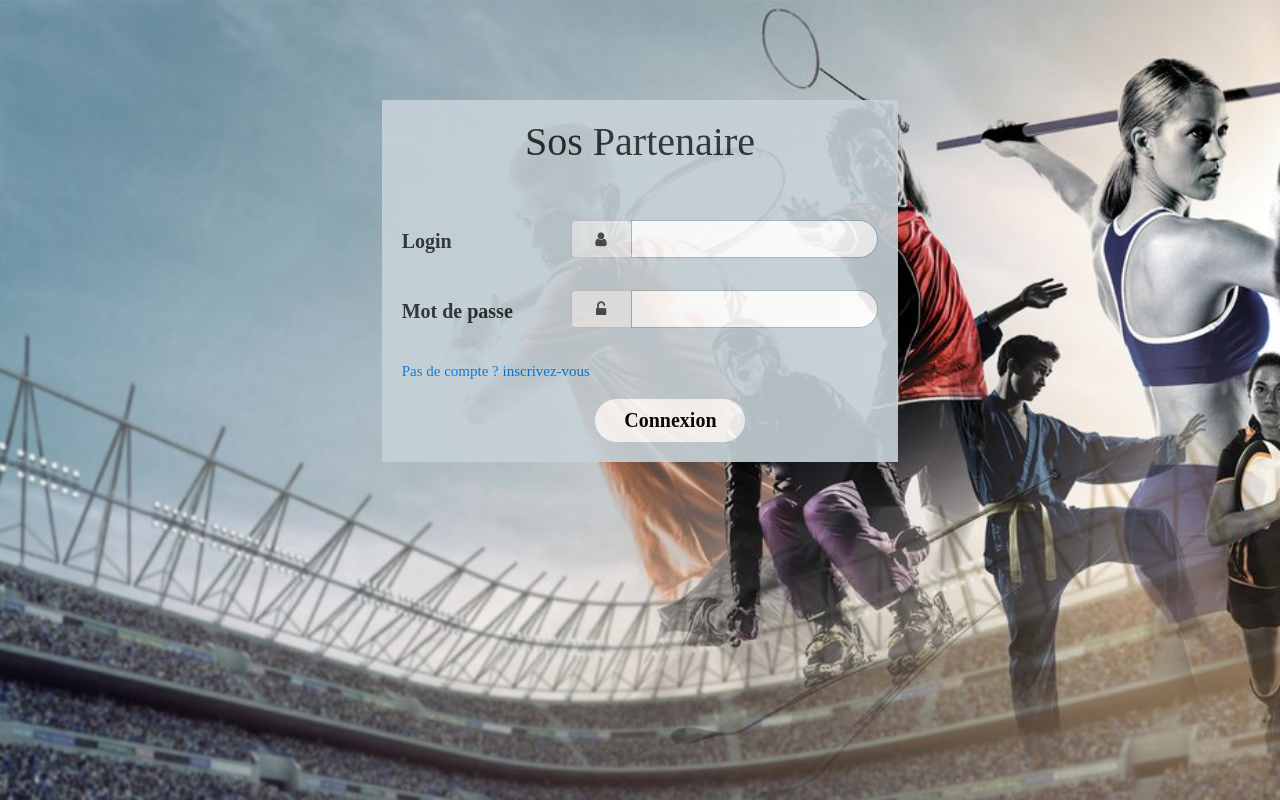
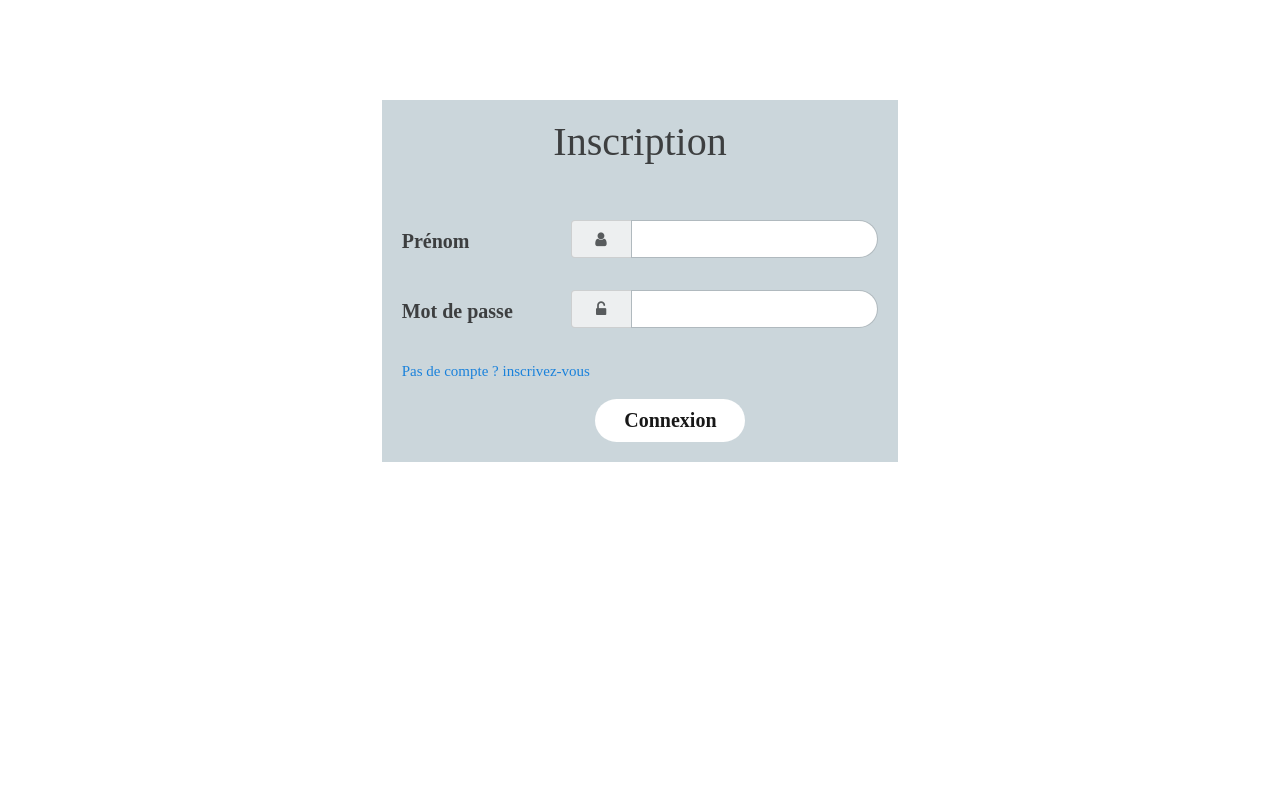
Before and after one commit to clmb93/ng4-sospartenaire, an Angular app in the folder ng-application/: page /accueil in a window 1280 px wide. Built offline with nearby package versions, Linux system fonts and the light colour scheme; a web font is replaced by a local one.

Commit message:
debut de dev de la partie inscription'

```diff
--- a/ng-application/src/app/connexion/connexion.component.css
+++ b/ng-application/src/app/connexion/connexion.component.css
@@ -1,6 +1,8 @@
 .connexion{
 
+position: absolute;
   min-width: 600px;
+  width: 100%;
   min-height: 200px;
   padding: 20px;
   padding-top: 100px;
@@ -8,10 +10,36 @@
   background: url('../../assets/img/bg-connexion.jpg') no-repeat 0px 0px;
   background-size: cover;
   background-position: center;
+  display: none;
+}
+
+.inscription{
+
+  min-width: 600px;
+  width: 100%;
+  min-height: 200px;
+  padding: 20px;
+  padding-top: 100px;
+  z-index: 0;
+
 }
 
 
 .formulaire{
+  opacity: 0.9;
+  background-color: #C6D2D8;
+  padding: 20px;
+}
+
+.formulaire_inscription{
+  overflow-y: auto;
+  opacity: 0.9;
+  background-color: #C6D2D8;
+  padding: 20px;
+}
+
+
+.formulaire_inscription{
 
   opacity: 0.9;
   background-color: #C6D2D8;
@@ -64,10 +92,10 @@ label{
 
 @media (max-width:1200px) {
 
-  .connexion{
+  .connexion,.inscription{
 
     width: 100%;
-    min-height: 450px;
+    min-height: 500px;
     padding: 20px;
     padding-top: 100px;
     z-index: 0;
@@ -81,7 +109,7 @@ label{
 
 @media (max-height:600px) {
 
-  .connexion{
+  .connexion,.inscription{
 
     padding-top: 10px;
 
@@ -92,7 +120,7 @@ label{
 
 @media (max-height:400px) {
 
-  .connexion{
+  .connexion,.inscription{
 
     background: #C6D2D8;
 
--- a/ng-application/src/app/connexion/connexion.component.html
+++ b/ng-application/src/app/connexion/connexion.component.html
@@ -1,3 +1,4 @@
+<!--Partie Connexion -->
 <div class="connexion" align="center" [ngStyle]="{'height.px':heightWindows}">
   <div class="container col-lg-5 formulaire">
     <h1>Sos Partenaire</h1>
@@ -25,7 +26,7 @@
       <p class="col-12 col-form-label" align="left" style="color:red;">{{mdpInfo}}</p>
     </div>
     <div class="form-group row">
-      <a routerLink="" class="link">Pas de compte ? inscrivez-vous </a>
+      <a routerLink="" (click)="RedirectToInscription()" class="link">Pas de compte ? inscrivez-vous </a>
     </div>
     <div *ngIf="connexionEncour"class="form-group row connectionAttempt">
       <img src="../../assets/img/loader.gif" style="width:20px;height:20px;"><p style="margin-left:10px;">{{infoConnexion}}</p>
@@ -35,3 +36,40 @@
     </div>
   </div>
 </div>
+<!--Partie Connexion -->
+<div class="inscription" align="center" [ngStyle]="{'height.px':heightWindows}">
+  <div class="container col-lg-5 formulaire_inscription">
+    <h1>Inscription</h1>
+    <br><br>
+    <div class="form-group row">
+      <label class="col-4 col-form-label" align="left">Prénom</label>
+      <div class="col-lg-8">
+        <div class="input-group">
+          <span *ngIf="logVerif == true" class="input-group-addon"><i class="fa fa-user" style="width:35px;"></i></span> <!-- Si le log n'est pas vide -->
+          <span *ngIf="logVerif == false" class="input-group-addon"><i class="fa fa-exclamation-triangle" style="color:red;width:35px;"></i></span>  <!-- Si le log n'est pas vide -->
+          <input  [(ngModel)] = "connexionAttempt.log"  [ngClass]="{'invalid': logVerif==false}" class="form-control" type="text"  (blur)="verifLog()">
+        </div>
+      </div>
+      <p class="col-12 col-form-label" align="left" style="color:red;">{{logInfo}}</p>
+    </div>
+    <div class="form-group row">
+      <label class="col-4 col-form-label" align="left">Mot de passe</label>
+      <div class="col-lg-8">
+        <div class="input-group">
+          <span *ngIf="passwordVerif == true" class="input-group-addon"><i class="fa fa-unlock-alt" style="width:35px;"></i></span> <!-- Si le mot de passe n'est pas vide -->
+          <span *ngIf="passwordVerif == false" class="input-group-addon"><i class="fa fa-exclamation-triangle" style="color:red;width:35px;"></i></span>  <!-- Si le mot de passe n'est pas vide -->
+          <input  [(ngModel)] = "connexionAttempt.password"  [ngClass]="{'invalid': passwordVerif==false}" class="form-control" type="password"  (blur)="verifPassword()">
+        </div>
+      </div>
+      <p class="col-12 col-form-label" align="left" style="color:red;">{{mdpInfo}}</p>
+    </div>
+    <div class="form-group row">
+      <a routerLink="" (click)="RedirectToInscription()" class="link">Pas de compte ? inscrivez-vous </a>
+    </div>
+    <div *ngIf="connexionEncour"class="form-group row connectionAttempt">
+      <img src="../../assets/img/loader.gif" style="width:20px;height:20px;"><p style="margin-left:10px;">{{infoConnexion}}</p>
+    </div>
+    <div class="offset-lg-1 col-lg-4">
+      <button class="btn btn-block btn-envoie" (click)="verificationForm()">Connexion</button>
+    </div>
+</div>
--- a/ng-application/src/app/connexion/connexion.component.ts
+++ b/ng-application/src/app/connexion/connexion.component.ts
@@ -84,6 +84,11 @@ export class ConnexionComponent implements OnInit {
     }
   }
 
+  private RedirectToInscription(){
+
+
+  }
+
   ngOnInit() {
 
     this.heightWindows = window.innerHeight;
```
